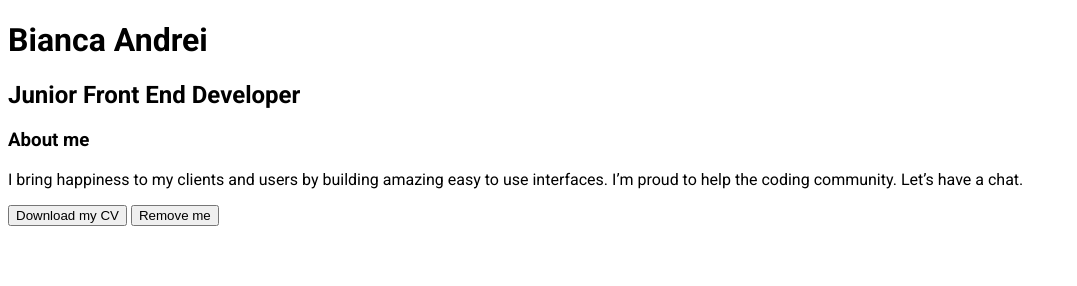
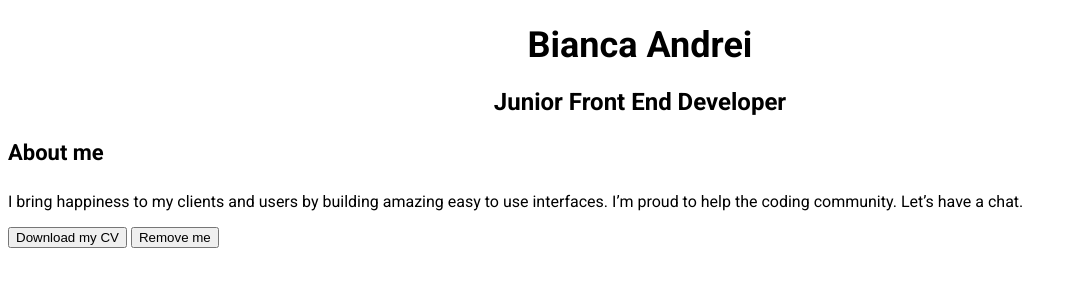
Before and after one commit to biancalina/another-cv, a website: page web/index.html in a window 1280 px wide. Shown: the whole page, without its empty margins (0-1077 px from the left). Drawn offline with Linux system fonts and the light colour scheme.

Commit message:
applied style to layout

```diff
--- a/web/css/style.css
+++ b/web/css/style.css
@@ -3,3 +3,20 @@
 body {
   font-family: Roboto;
 }
+
+.first-title {
+  height: 40px;
+  font-size: 36px;
+  text-align: center;
+}
+
+.second-title {
+  height: 30px;
+  font-size: 24px;
+  text-align: center;
+}
+
+.third-title {
+  height: 30px;
+  font-size: 22px;
+}
--- a/web/index.html
+++ b/web/index.html
@@ -6,9 +6,9 @@
 </head>
 <body>
   <div class="about-me">
-  <h1>Bianca Andrei</h1>
-  <h2>Junior Front End Developer</h2>
-  <h3>About me</h3>
+  <h1 class="first-title">Bianca Andrei</h1>
+  <h2 class="second-title">Junior Front End Developer</h2>
+  <h3 class="third-title">About me</h3>
   <div class="box-shadow">
     <p class="text-description">I bring happiness to my clients and users by building amazing easy to use interfaces. I’m proud to help the coding community. Let’s have a chat.</p>
   </div>
```
